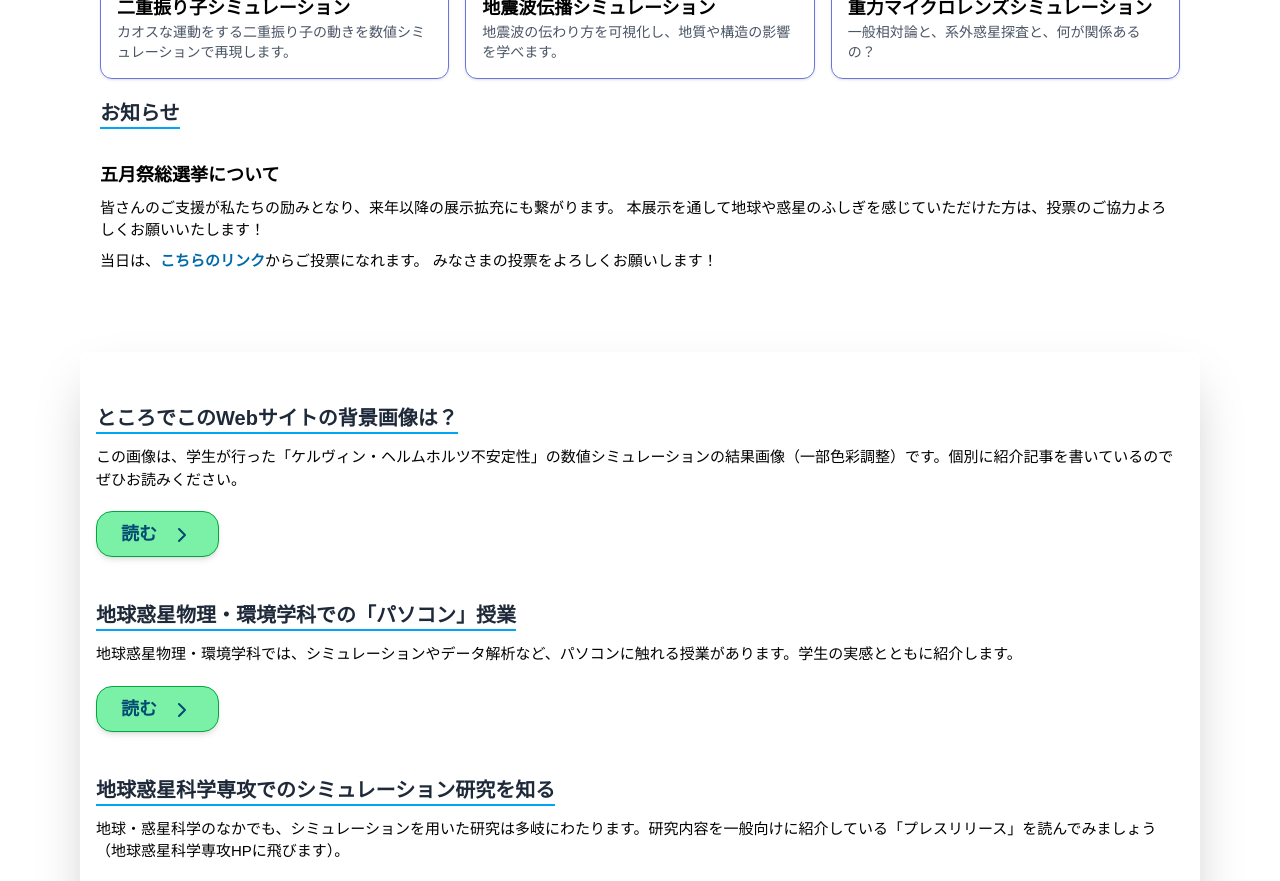
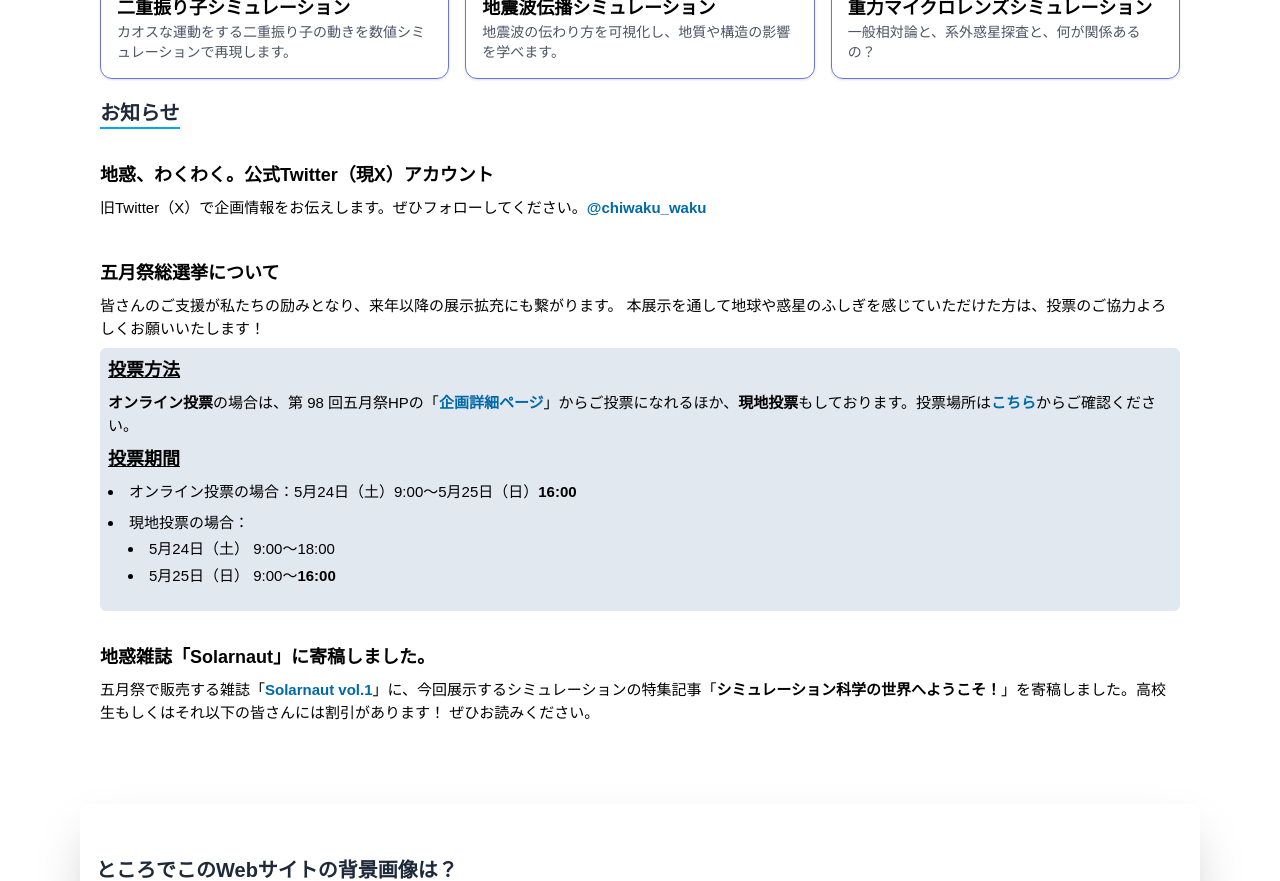
Before and after one commit to chiwaku-wakwak/chiwaku-simulation, a Next.js app: page / in a window 1280 px wide. Shown: the part 1440-2321 px from the top of the page. Built offline with nearby package versions, Linux system fonts and the light colour scheme.

Commit message:
五月祭そう選挙

```diff
--- a/src/app/page.tsx
+++ b/src/app/page.tsx
@@ -167,14 +167,77 @@ export default function Home() {
         <h2 className="text-xl py-5 font-bold text-gray-800 text-left border-b-2 border-sky-500 pb-0 inline-block">
           お知らせ
         </h2>
+        <h3 className="text-lg font-bold mb-2 pt-8">
+          地惑、わくわく。公式Twitter（現X）アカウント
+        </h3>
+        <p className="mb-2">
+          旧Twitter（X）で企画情報をお伝えします。ぜひフォローしてください。
+          <Link
+            href="https://x.com/chiwaku_waku"
+            className="text-sky-700 hover:underline font-bold"
+          >
+            @chiwaku_waku
+          </Link>
+        </p>
         <h3 className="text-lg font-bold mb-2 pt-8">五月祭総選挙について</h3>
         <p className="mb-2">
           皆さんのご支援が私たちの励みとなり、来年以降の展示拡充にも繋がります。
           本展示を通して地球や惑星のふしぎを感じていただけた方は、投票のご協力よろしくお願いいたします！
         </p>
+        <div className="flex flex-col bg-slate-200 p-2 rounded-md">
+          <h3 className="mb-2 font-bold underline text-lg">投票方法</h3>
+          <p className="mb-2">
+            <span className="font-bold">オンライン投票</span>の場合は、第 98 回五月祭HPの「
+            <Link
+              href="https://gogatsusai.jp/98/visitor/project/184"
+              className="font-bold text-sky-700 hover:underline"
+            >
+              企画詳細ページ
+            </Link>
+            」からご投票になれるほか、<span className="font-bold">現地投票</span>
+            もしております。投票場所は
+            <Link
+              href="https://gogatsusai.jp/98/visitor/_nuxt/mfa-map.ConIUQjC.webp"
+              className="font-bold text-sky-700 hover:underline"
+            >
+              こちら
+            </Link>
+            からご確認ください。
+          </p>
+          <h3 className="mb-2 font-bold underline text-lg">投票期間</h3>
+          <ul className="list-disc list-inside mb-2">
+            <li className="mb-2">
+              オンライン投票の場合：5月24日（土）9:00～5月25日（日）
+              <span className="font-bold">16:00</span>
+            </li>
+            <li className="mb-2">
+              現地投票の場合：
+              <ul className="list-disc list-inside pl-5 mt-1">
+                <li className="mb-1">5月24日（土） 9:00～18:00</li>
+                <li>
+                  5月25日（日） 9:00～<span className="font-bold">16:00</span>
+                </li>
+              </ul>
+            </li>
+          </ul>
+        </div>
+        <h3 className="text-lg font-bold mb-2 pt-8">
+          地惑雑誌「Solarnaut」に寄稿しました。
+        </h3>
         <p className="mb-2">
-          当日は、<Link href="https://gogatsusai.jp/98/visitor/project/184" className="font-bold text-sky-700 hover:underline">こちらのリンク</Link>からご投票になれます。
-          みなさまの投票をよろしくお願いします！
+          五月祭で販売する雑誌「
+          <Link
+            className="text-sky-700 hover:underline font-bold"
+            href="https://sites.google.com/g.ecc.u-tokyo.ac.jp/chiwakuwakuwaku2025/contents/booklet?authuser=0"
+          >
+            Solarnaut vol.1
+          </Link>
+          」に、今回展示するシミュレーションの特集記事「
+          <span className="font-bold">
+            シミュレーション科学の世界へようこそ！
+          </span>
+          」を寄稿しました。高校生もしくはそれ以下の皆さんには割引があります！
+          ぜひお読みください。
         </p>
       </div>
       <div className="">
```
